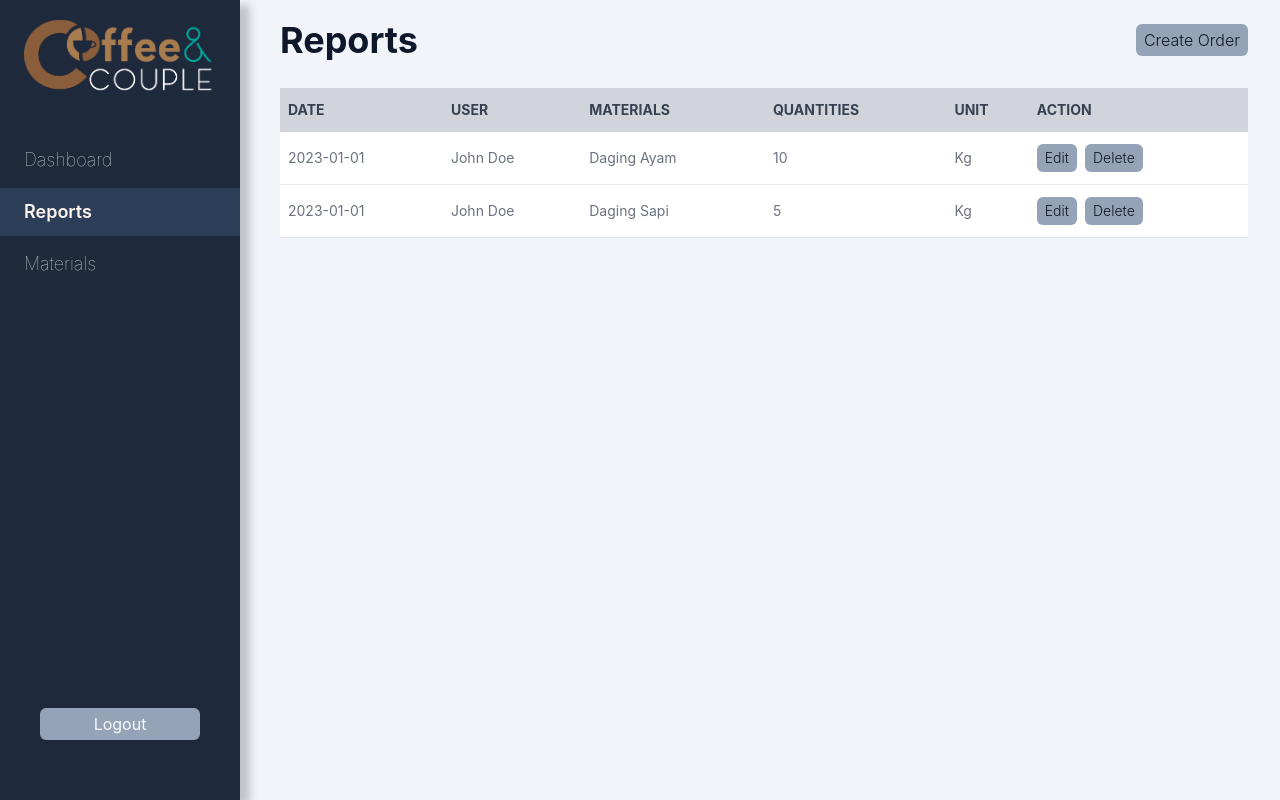
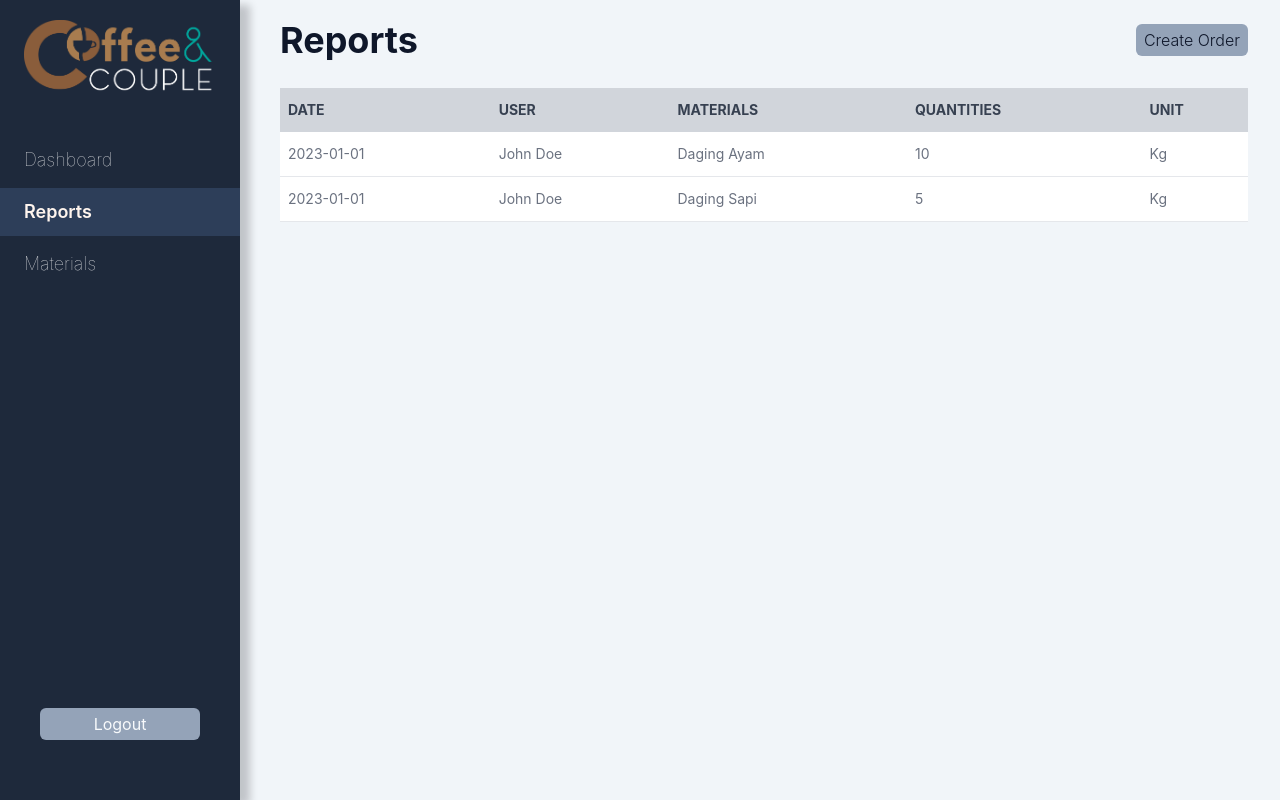
Before and after one commit to Bismillah-Cuan/cafe-frontend, a React (Vite) app: page /reports in a window 1280 px wide. Built offline with nearby package versions, Linux system fonts and the light colour scheme.

Commit message:
Revert "Feature/pop out detail page"

```diff
--- a/src/components/EditDetailButton/index.tsx
+++ /dev/null
@@ -1,18 +0,0 @@
-type EditDetailButtonProps = {
-    label: string;
-    onClick?: () => void
-  };
-
-
-const EditDetailButton: React.FC<EditDetailButtonProps> = ({ label, onClick }) => {
-  return (
-    <>
-    <button onClick={onClick}
-    className="text-slate-900 font-light text-center bg-slate-400 hover:bg-slate-500 px-2 py-1 rounded-md">
-    {label}
-    </button>
-    </>
-  )
-}
-
-export default EditDetailButton
--- a/src/components/ReusableDetailPopOut/index.tsx
+++ b/src/components/ReusableDetailPopOut/index.tsx
@@ -1,52 +1,8 @@
-type Field = {
-  label: string;
-  accessor: string;
-};
 
-type Data = {
-  // id: number;
-  date: string;
-  user: string;
-  materials: string;
-  quantities: string;
-  unit: string;
-  [key: string]: any;
-}
 
-type ReusableEditProps = {
-  fields: Field[];
-  values: Data;
-  onSubmit: (formData: Record<string, string>) => void;
-  onClose?: () => void;
-  buttonLabel?: string;
-  isSelected?: boolean
-};
-const bgClass = "fixed top-0 left-0 w-full h-full bg-black opacity-50 z-[10]";
-const ReusableDetailPopOut: React.FC<ReusableEditProps> = ({ fields, values, onSubmit, onClose, buttonLabel = "Submit", isSelected
-  }) => {
+const ReusableDetailPopOut = () => {
   return (
-    <>
-    <div>
-    {isSelected &&  <div onClick={onClose} className={bgClass}></div>}
-    {isSelected &&
-    <section className="fixed top-1/2 left-1/2 bg-slate-100 p-5 rounded-3xl w-[25rem] h-auto z-[20] transform -translate-x-1/2 -translate-y-1/2" role="dialog">
-      <div className="p-5 z-[20]">
-        <h2 className="text-2xl font-bold mb-2">Detail Order</h2>
-        <h3 className="text-sm text-slate-600 italic mb-5">Click any of the field to edit</h3>
-        <div className="flex flex-col gap-4">
-          {fields.map((field) => (
-            field.label === "Action" ? null :(
-            <div key={field.label}>
-              <label className="text-md font-semibold" htmlFor={field.label}>
-                {field.label} : <span className="font-light">{values[field.accessor] ? values[field.accessor] : "No Data"} </span>
-              </label>
-            </div>)))}
-        </div>
-      </div>
-    </section>}
-
-    </div>
-    </>
+    <div>index</div>
   )
 }
 
--- a/src/components/ReusableForm/index.tsx
+++ b/src/components/ReusableForm/index.tsx
@@ -2,7 +2,6 @@ import { useState, useContext } from "react";
 import { UserContext } from "../store/user-context";
 
 type Field = {
-
     name: string;
     label: string;
     type: string;
@@ -38,7 +37,7 @@ type Field = {
     const handleChange: (event: React.ChangeEvent<HTMLTextAreaElement | HTMLInputElement>) => void = (event) => {
      const { name , value} = event.target;
 
-     setFormData({ ...formData, [name]: value, date: formattedDate, user: currentUser, id: Math.floor(Math.random()*1000).toString()  });
+     setFormData({ ...formData, [name]: value, date: formattedDate, user: currentUser });
     }
     const handleSubmit: (event: React.FormEvent<HTMLFormElement>) => void = (event) => {
       event.preventDefault();
--- a/src/components/ReusableTable/index.tsx
+++ b/src/components/ReusableTable/index.tsx
@@ -13,7 +13,6 @@ type Data = {
 type TableFields = {
   label: string;
   accessor: string;
-  cell: any
 }
 
 type ReusableTableProps = {
@@ -33,13 +32,16 @@ const ReusableTable: React.FC<ReusableTableProps> = ({tableFields, data}) => {
           </tr>
         </thead>
         <tbody>
-          {data.map((row) => (
-            <tr key={row.id} className="bg-white border-b">
+          {data.map((row, rowIndex) => (
+            <tr key={rowIndex} className="bg-white border-b">
                 {tableFields.map((column) => (
-                  <td key={column.accessor} className={classTableRow}>
-                    {column.cell ? column.cell({row}) : row[column.accessor]}
-                    </td>
+                  <td
+                  key={column.accessor} className={classTableRow}>
+                    <Link to={`${rowIndex}`}>{row[column.accessor]}
+                    </Link>
+                  </td>
                 ))}
+
             </tr>
 
           ))}
--- a/src/pages/reports/index.tsx
+++ b/src/pages/reports/index.tsx
@@ -1,27 +1,16 @@
 
 import ReusableTable from "../../components/ReusableTable"
 import Header from "../../components/Header"
-import ReusableForm from "../../components/ReusableForm"
+import ReusableFormfrom from "../../components/ReusableForm"
 import CreateFormButton from "../../components/CreateFormButton"
-import ReusableDetailPopOut from "../../components/ReusableDetailPopOut"
-import EditDetailButton from "../../components/EditDetailButton"
 import { useState } from "react"
 
-type TableFields = {
-  label: string;
-  accessor: string;
-  cell: any
-}
 
-const buttonClass = "text-slate-900 font-light text-center bg-slate-400 hover:bg-slate-500 px-2 py-1 rounded-md";
 
 const Reports= () => {
   const [showForm, setShowForm] = useState(false);
-  const [showEditDetail, setShowEditDetail] = useState(false);
-  const [itemEditId, setitemEditId] = useState(0);
-
   const [data, setData] = useState([{
-    id: 1,
+    // id: 1,
     date: "2023-01-01",
     user: "John Doe",
     materials: "Daging Ayam",
@@ -29,7 +18,7 @@ const Reports= () => {
     unit: "Kg",
 },
 {
-    id: 2,
+    // id: 2,
     date: "2023-01-01",
     user: "John Doe",
     materials: "Daging Sapi",
@@ -67,32 +56,7 @@ const Reports= () => {
     {label : "Materials", accessor : "materials"},
     {label : "Quantities", accessor : "quantities"},
     {label : "Unit", accessor : "unit"},
-    {
-      label: "Action",
-      accessor: "action",
-      cell: ({row}: any) => (
-        <div className="flex gap-2">
-          <EditDetailButton onClick={() => handleEditDetail(row.id)} label="Edit"/>
-
-          <button onClick={() => handleDelete(row.id)} className={buttonClass}>
-            Delete
-          </button>
-        </div>
-      ),
-    }
   ];
-
-  function handleDelete(id: number) {
-    setData((prev) => prev.filter((item) => item.id !== id));
-  }
-  function handleEditDetail(id: number) {
-    const item = data.find((item) => item.id === id);
-    if (item) {
-      setShowEditDetail((prev) => !prev);
-      setitemEditId(item.id);
-    }
-
-  }
 
   function handleShowForm() {
     setShowForm((prev) => !prev);
@@ -103,7 +67,7 @@ const Reports= () => {
     console.log(data);
     setData((prev) => [...prev, ...[data]]);
   }
-  const closeForm = () => {setShowForm(false); setShowEditDetail(false)};
+  const closeForm = () => setShowForm(false);
 
   return (
     <div className="w-full mr-8 text-slate-800 relative overflow-x-auto flex flex-col gap-5 mt-5">
@@ -111,24 +75,10 @@ const Reports= () => {
         <Header title="Reports" />
         <div>
         <CreateFormButton onClick={handleShowForm} label="Create Order" />
-        {showForm &&
-          <ReusableForm
-            fields={fields}
-            onSubmit={handleSubmit}
-            onClose={closeForm}
-            buttonLabel="Submit"
-            isSelected={showForm}/>}
-        {showEditDetail &&
-          <ReusableDetailPopOut
-            fields={columns}
-            values={data.find((item) => item.id === itemEditId)?? {id: "", date: "", user: "", materials: "", quantities: "", unit: ""}}
-            onSubmit={handleSubmit}
-            onClose={closeForm}
-            buttonLabel="Submit"
-            isSelected={showEditDetail}/>}
+        {showForm && <ReusableFormfrom fields={fields} onSubmit={handleSubmit} onClose={closeForm} buttonLabel="Submit" isSelected={showForm}/>}
         </div>
       </header>
-      <ReusableTable  tableFields={columns as TableFields[]} data={data}/>
+      <ReusableTable  tableFields={columns} data={data}/>
     </div>
   )
 }
```
